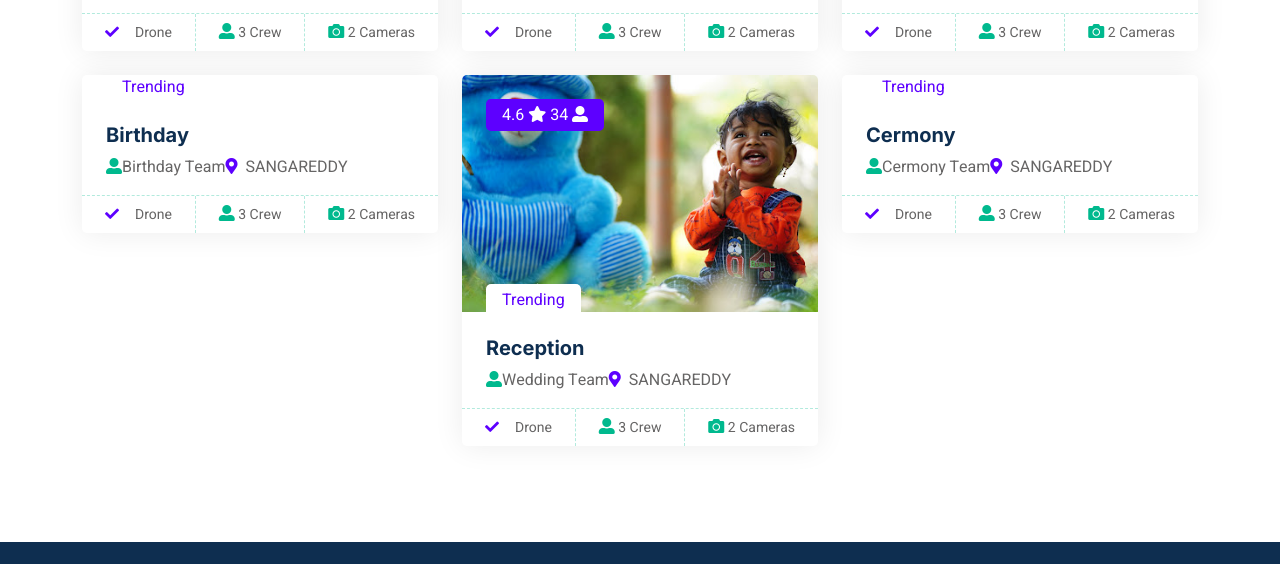
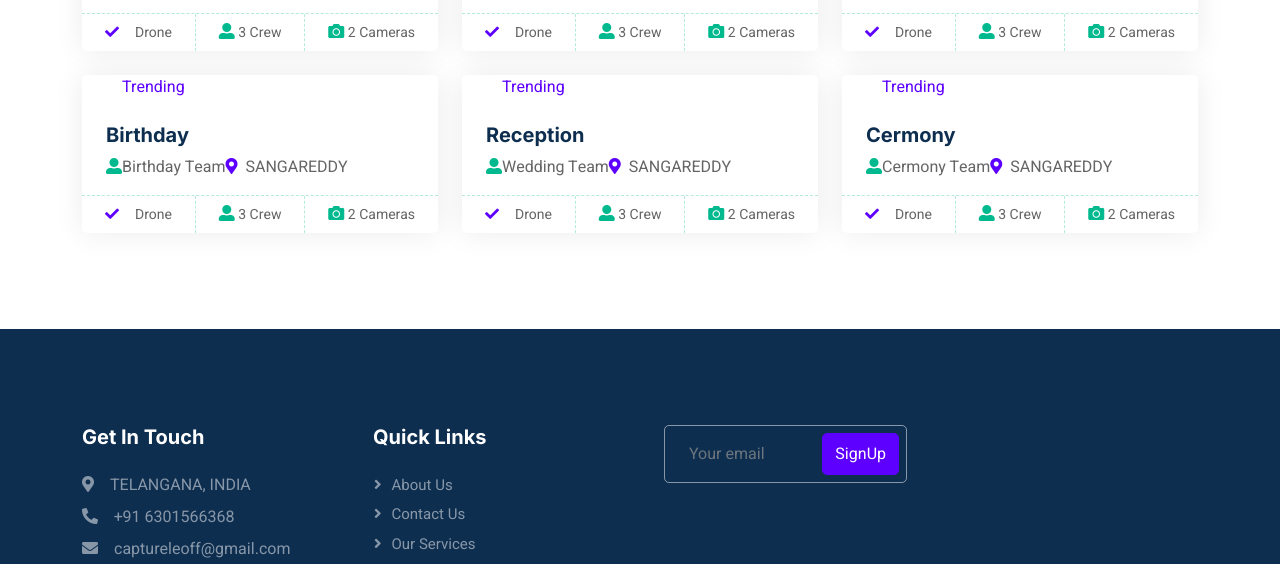
Before and after one commit to sdsbhai66/capturele, a plain HTML site: page index.html in a window 1280 px wide. Shown: the part 1529-2093 px from the top of the page. Drawn offline with nearby package versions, Linux system fonts and the light colour scheme; files that its build step writes are made by us from their sources.

Commit message:
Update index.html

```diff
--- a/index.html
+++ b/index.html
@@ -255,7 +255,7 @@
                             <div class="col-lg-4 col-md-6 wow fadeInUp" data-wow-delay="0.1s">
                                 <div class="property-item rounded overflow-hidden">
                                     <div class="position-relative overflow-hidden">
-                                        <a href="item5.html"><center><img class="img-fluid" src="img/download4.JPG" alt=""></center></a>
+                                        <a href="item5.html"><center><img class="img-fluid" src="" alt=""></center></a>
                                         <div class="bg-primary rounded text-white position-absolute start-0 top-0 m-4 py-1 px-3">4.6
                                             <span class="fa fa-star checked"></span> 34
                                             <i style='font-size:16px' class='fas'>&#xf406;</i>
```
